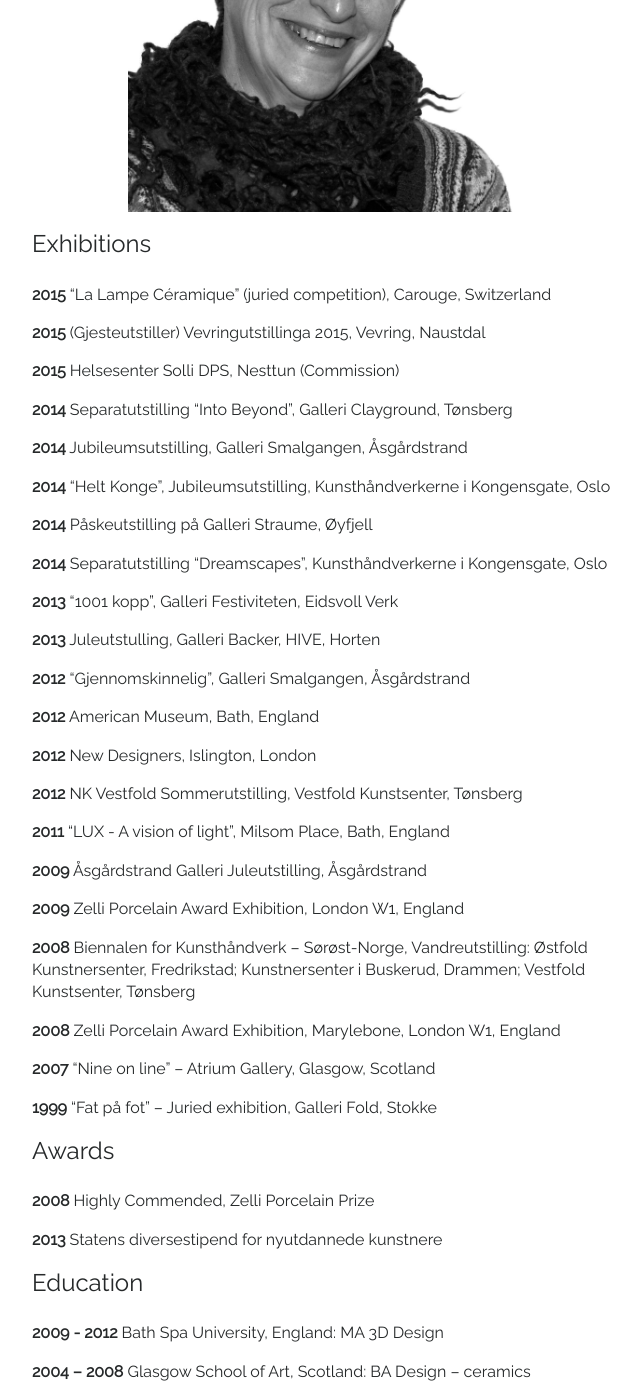
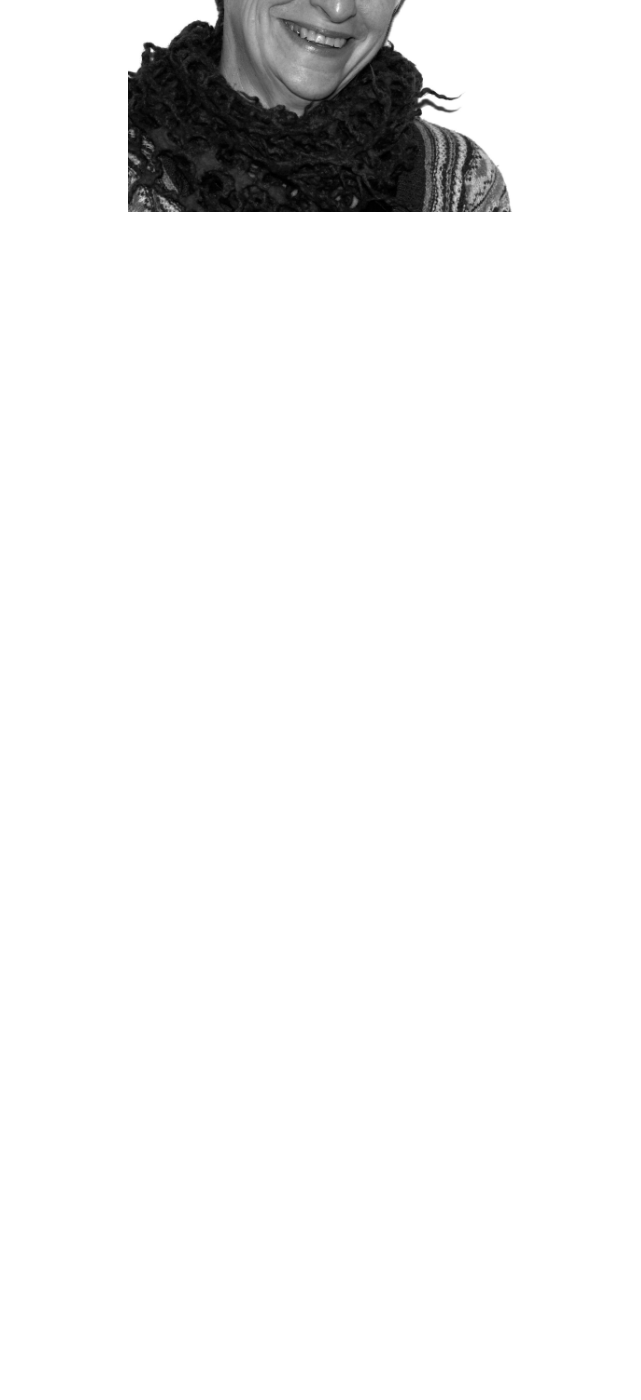
Before and after one commit to rebekkjm/helenmorkenno, a Jekyll site: the page built from about.md, in a window 1280 px wide and 1400 px high, scrolled down 885 px. Shown: the whole window, without its empty margins (288-929 px from the left). Built offline with Jekyll 4.4.1, drawn with Linux system fonts in a browser that asks for light colours; after the commit the page ends 1129 px from its top, so only the background shows below that; some of the changed text lies outside the part shown.

Commit message:
Update about.md

```diff
--- a/about.md
+++ b/about.md
@@ -10,75 +10,3 @@ Porcelain is a demanding material to work with, but the resulting whiteness, tra
 I use only CE-approved light fittings and flexes.
 
 ![Helen Mørken]({{ site.github.url }}/img/about_bw.jpg)
-### Exhibitions
-
-**2015** "La Lampe Céramique" (juried competition), Carouge, Switzerland
-
-**2015** (Gjesteutstiller) Vevringutstillinga 2015, Vevring, Naustdal
-
-**2015** Helsesenter Solli DPS, Nesttun (Commission)
-
-**2014** Separatutstilling "Into Beyond", Galleri Clayground, Tønsberg
-
-**2014** Jubileumsutstilling, Galleri Smalgangen, Åsgårdstrand
-
-**2014** “Helt Konge”, Jubileumsutstilling, Kunsthåndverkerne i Kongensgate, Oslo
-
-**2014** Påskeutstilling på Galleri Straume, Øyfjell
-
-**2014** Separatutstilling “Dreamscapes”, Kunsthåndverkerne i Kongensgate, Oslo
-
-**2013** "1001 kopp", Galleri Festiviteten, Eidsvoll Verk
-
-**2013** Juleutstulling, Galleri Backer, HIVE, Horten
-
-**2012** “Gjennomskinnelig”, Galleri Smalgangen, Åsgårdstrand
-
-**2012** American Museum, Bath, England
-
-**2012** New Designers, Islington, London
-
-**2012** NK Vestfold Sommerutstilling, Vestfold Kunstsenter, Tønsberg
-
-**2011** “LUX - A vision of light”, Milsom Place, Bath, England
-
-**2009** Åsgårdstrand Galleri Juleutstilling, Åsgårdstrand
-
-**2009** Zelli Porcelain Award Exhibition, London W1, England
-
-**2008** Biennalen for Kunsthåndverk – Sørøst-Norge, Vandreutstilling: Østfold Kunstnersenter, Fredrikstad; Kunstnersenter i Buskerud, Drammen; Vestfold Kunstsenter, Tønsberg
-
-**2008** Zelli Porcelain Award Exhibition, Marylebone, London W1, England
-
-**2007** “Nine on line” – Atrium Gallery, Glasgow, Scotland
-
-**1999** “Fat på fot” – Juried exhibition, Galleri Fold, Stokke
-
-### Awards
-
-**2008** Highly Commended, Zelli Porcelain Prize
-
-**2013** Statens diversestipend for nyutdannede kunstnere
-
-### Education
-
-**2009 - 2012** Bath Spa University, England: MA 3D Design
-
-**2004 – 2008** Glasgow School of Art, Scotland: BA Design – ceramics
-
-**1998 – 1999** ScanForm Keramikkfagskole, Norway
-
-**1998** City of Bath College, England: 2 credits ceramics
-
-
-
-ORGANISATIONS
-
-Medlem av Norske Kunsthåndverkere NK
-
-Medlem av [Kunsthåndverkere i Kongensgate](http://www.kunsthandverkerne.no)
-
-
-Porcelain is a demanding material but the resulting whiteness, translucency and strength (despite fragile appearance) are worth the challenge. I usually prefer a matt unglazed surface, but since the clay is fully vitrified and non-porous, every piece is totally washable. All pieces are completely handmade and can be personalized (eg. with text). My work fits easily into a wide range of interiors, adding a focus of interest to any space.
-
-I use only CE-approved light fittings and flexes.
```
